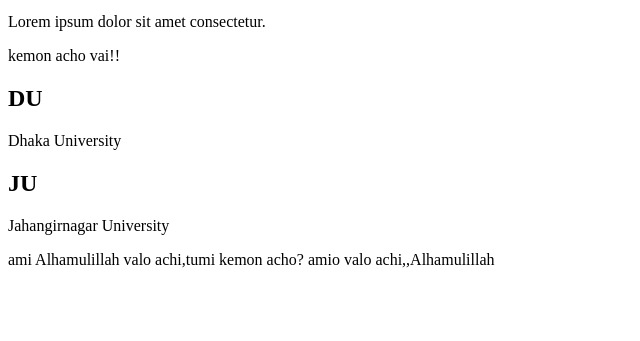
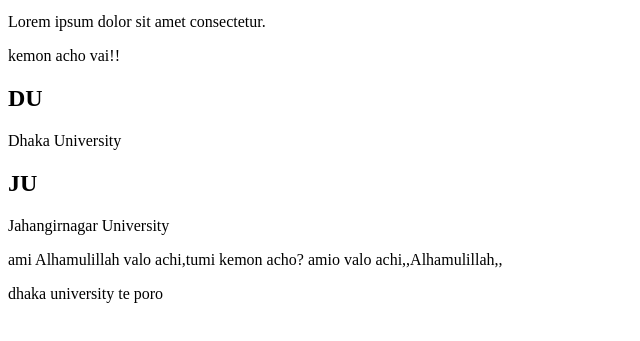
Before and after one commit to MonjurulAsif/Module-1-2-3-4-5, a plain HTML site: page index.html in a window 1280 px wide. Shown: the part 101-442 px from the top of the page, without its empty margins (0-640 px from the left). Drawn offline with Linux system fonts and the light colour scheme.

Commit message:
add university

```diff
--- a/index.html
+++ b/index.html
@@ -17,7 +17,10 @@
         <p>Jahangirnagar University</p>
     </div>
     <div>
-        <p>ami Alhamulillah valo achi,tumi kemon acho? amio valo achi,,Alhamulillah</p>
+        <p>ami Alhamulillah valo achi,tumi kemon acho? amio valo achi,,Alhamulillah,,</p>
+        <p>dhaka university te poro
+
+        </p>
     </div>
 </body>
 </html>
```
